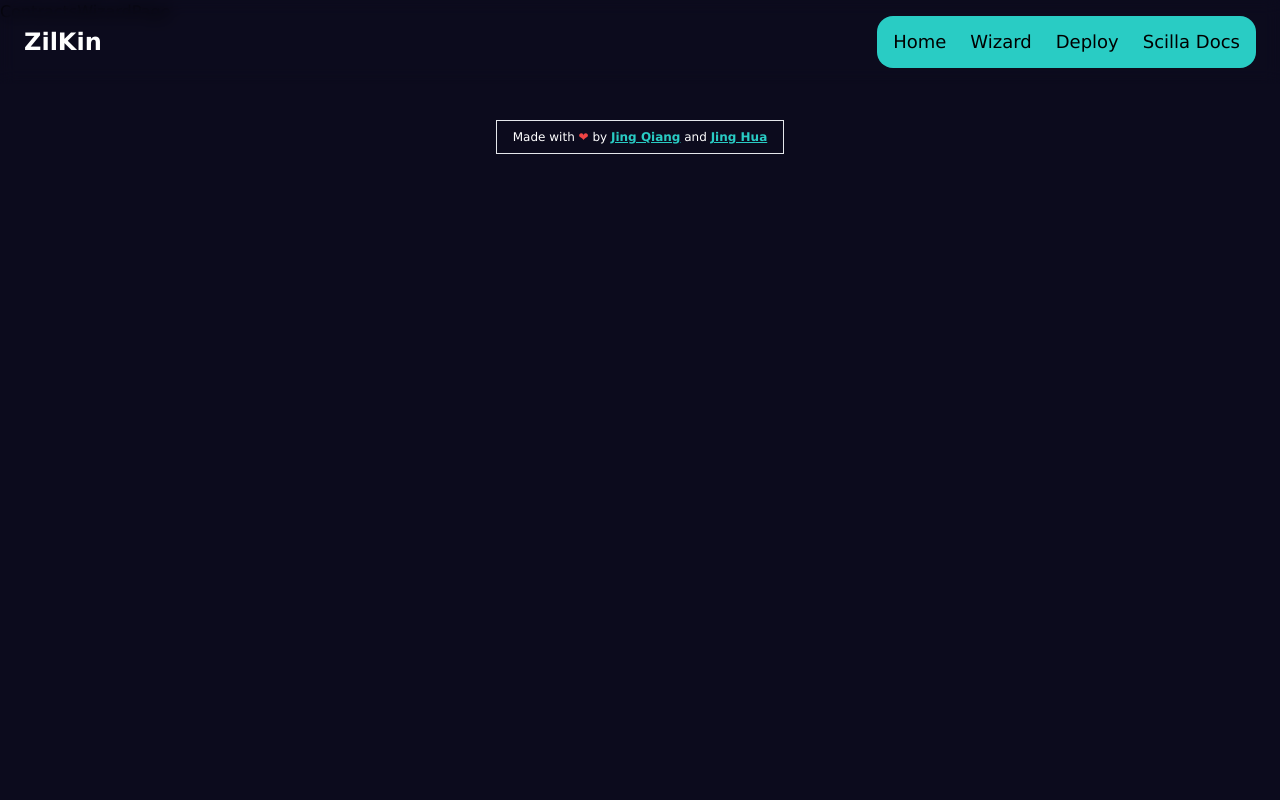
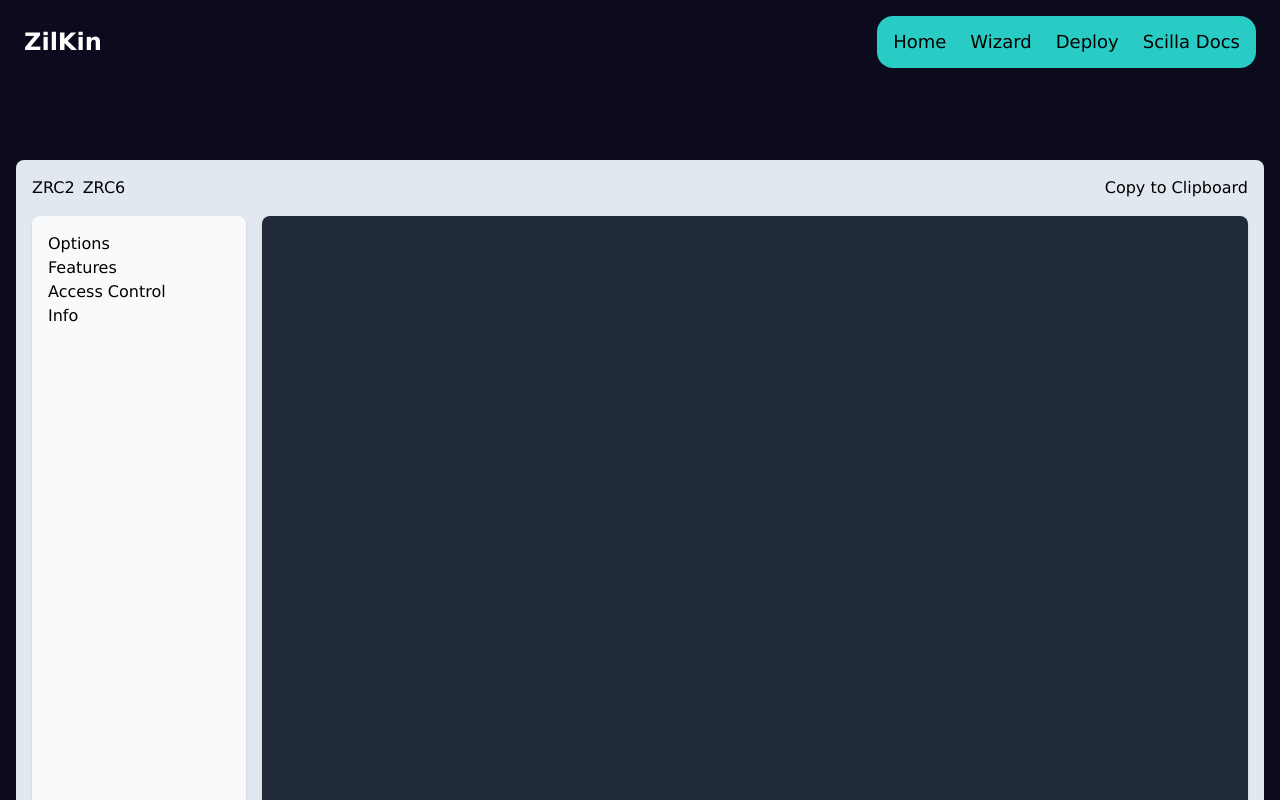
Before and after one commit to xJQx/zilkin, a React (Create React App) app: page /contracts-wizard in a window 1280 px wide. Shown: the top 800 px of the page. Built offline with nearby package versions, Linux system fonts and the light colour scheme.

Commit message:
wizard component layout

```diff
--- a/src/components/index.ts
+++ b/src/components/index.ts
@@ -3,3 +3,4 @@ export { Footer } from './footer';
 export { Hero } from './hero';
 export { Button } from './button';
 export { FeatureDescription, FeatureHeader, GreenText } from './typography';
+export { Wizard } from './wizard';
--- /dev/null
+++ b/src/components/wizard/Wizard.tsx
@@ -0,0 +1,38 @@
+import React from 'react';
+
+export const Wizard = () => {
+  return (
+    <div className="flex justify-center items-center pt-40 px-4">
+      <div
+        id="wizard-container"
+        className="container flex flex-col gap-4 p-4 bg-slate-200 rounded-lg"
+        style={{ minHeight: '52rem' }}
+      >
+        <div id="wizard-header" className="flex flex-row justify-between">
+          <div id="wizard-contracts-type" className="flex gap-2">
+            <button>ZRC2</button>
+            <button>ZRC6</button>
+          </div>
+          <div id="wizard-action-buttons">
+            <button>Copy to Clipboard</button>
+          </div>
+        </div>
+        <div id="wizard-body" className="flex flex-row gap-4 grow">
+          <div
+            id="wizard-configuration"
+            className="w-64 bg-slate-50 rounded-lg p-4 shadow"
+          >
+            <div>Options</div>
+            <div>Features</div>
+            <div>Access Control</div>
+            <div>Info</div>
+          </div>
+          <div
+            id="wizard-code"
+            className="w-full bg-gray-800 rounded-lg shadow"
+          ></div>
+        </div>
+      </div>
+    </div>
+  );
+};
--- /dev/null
+++ b/src/components/wizard/index.ts
@@ -0,0 +1 @@
+export { Wizard } from './Wizard';
--- a/src/pages/contracts-wizard/ContractsWizardPage.tsx
+++ b/src/pages/contracts-wizard/ContractsWizardPage.tsx
@@ -1,5 +1,10 @@
 import React from 'react';
+import { Wizard } from '../../components';
 
 export const ContractsWizardPage = () => {
-  return <div>ContractsWizardPage</div>;
+  return (
+    <div>
+      <Wizard />
+    </div>
+  );
 };
```
